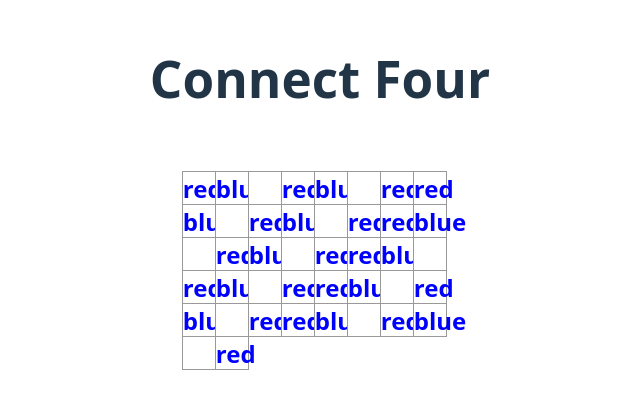
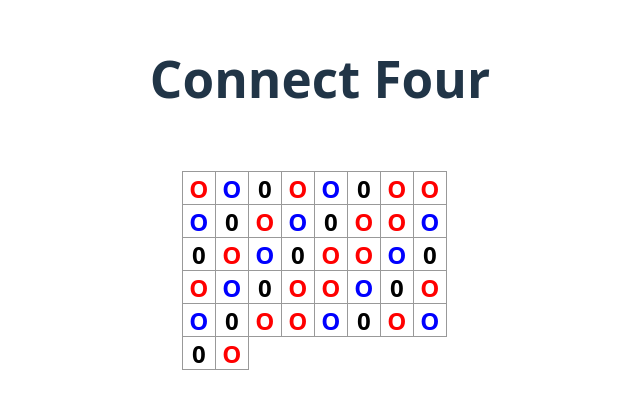
Before and after one commit to valomedia/connect-four, a React (Vite) app: page / in a window 1280 px wide. Shown: the part 207-616 px from the top of the page, without its empty margins (320-960 px from the left). Built offline with nearby package versions, Linux system fonts and the light colour scheme.

Commit message:
Colored tokens added

```diff
--- a/src/App.css
+++ b/src/App.css
@@ -22,20 +22,3 @@
 .card {
     padding: 2em;
 }
-
-.square {
-    background: #fff;
-    border: 1px solid #999;
-    border-radius: 0;
-    float: left;
-    font-size: 24px;
-    font-weight: bold;
-    line-height: 34px;
-    height: 34px;
-    margin-right: -1px;
-    margin-top: -1px;
-    padding: 0;
-    text-align: center;
-    width: 34px;
-    color: blue;
-}
--- /dev/null
+++ b/src/Square.css
@@ -0,0 +1,39 @@
+/*
+ * Copyright (c) 2025.
+ * valo.media GmbH
+ * All rights reserved.
+ */
+
+/*
+    Square.css
+    connect-four
+
+    Created by:
+        * Daniel Schilling
+ */
+
+.square-red,
+.square-null,
+.square-blue {
+    background: #fff;
+    border: 1px solid #999;
+    border-radius: 0;
+    float: left;
+    font-size: 24px;
+    font-weight: bold;
+    line-height: 34px;
+    height: 34px;
+    margin-right: -1px;
+    margin-top: -1px;
+    padding: 0;
+    text-align: center;
+    width: 34px;
+}
+
+.square-blue{
+    color:blue;
+}
+
+.square-red{
+    color:red;
+}
--- a/src/components/Square.tsx
+++ b/src/components/Square.tsx
@@ -12,6 +12,8 @@
 //      * Daniel Schilling
 //
 
+import '../Square.css';
+
 /**
  * Square of the connect-four game.
  * @param value gives the Square the information which color to display
@@ -24,9 +26,13 @@ function Square({
     value: 'red' | 'blue' | null;
     onClick?: React.MouseEventHandler<HTMLButtonElement>;
 }) {
-    return (
-        <button className="square" onClick={onClick}>
-            {value}
+    return !!value ? (
+        <button className={'square-' + value} onClick={onClick}>
+            O
+        </button>
+    ) : (
+        <button className="square-null" onClick={onClick}>
+            0
         </button>
     );
 }
```
